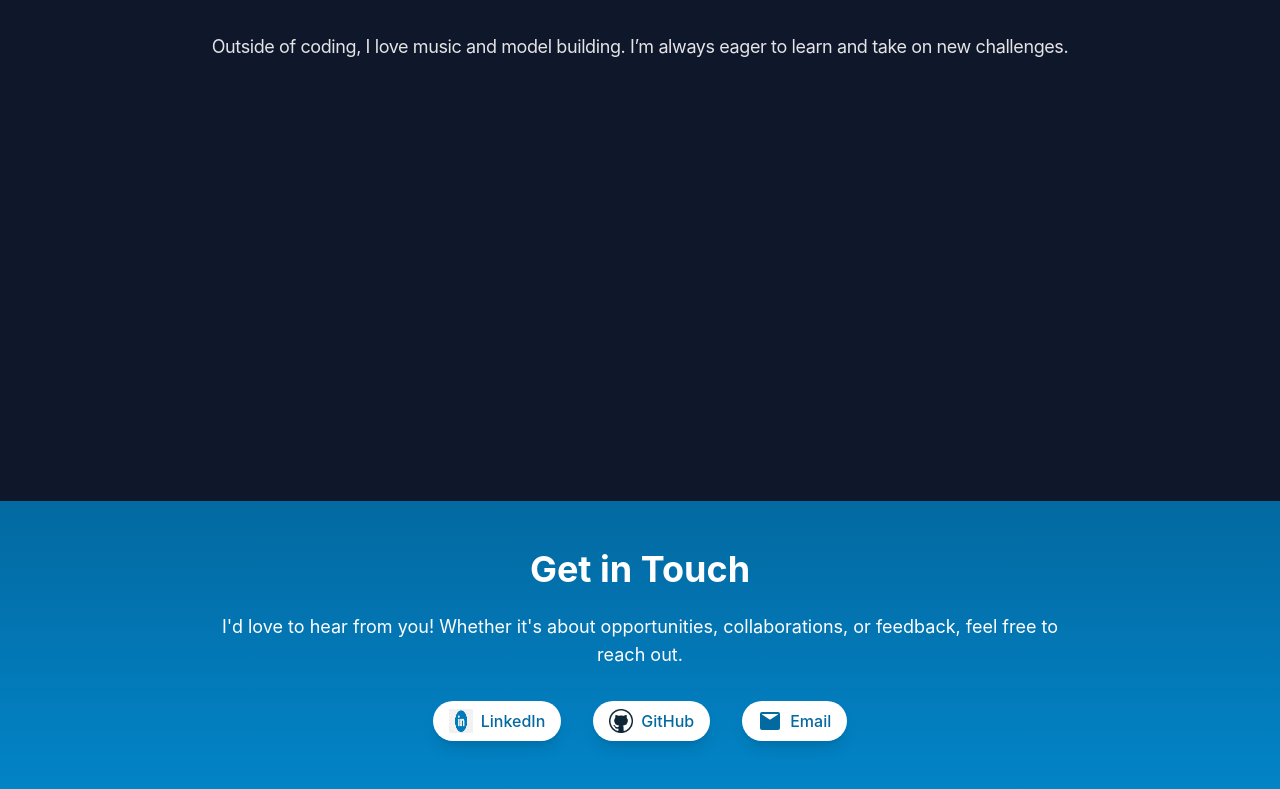
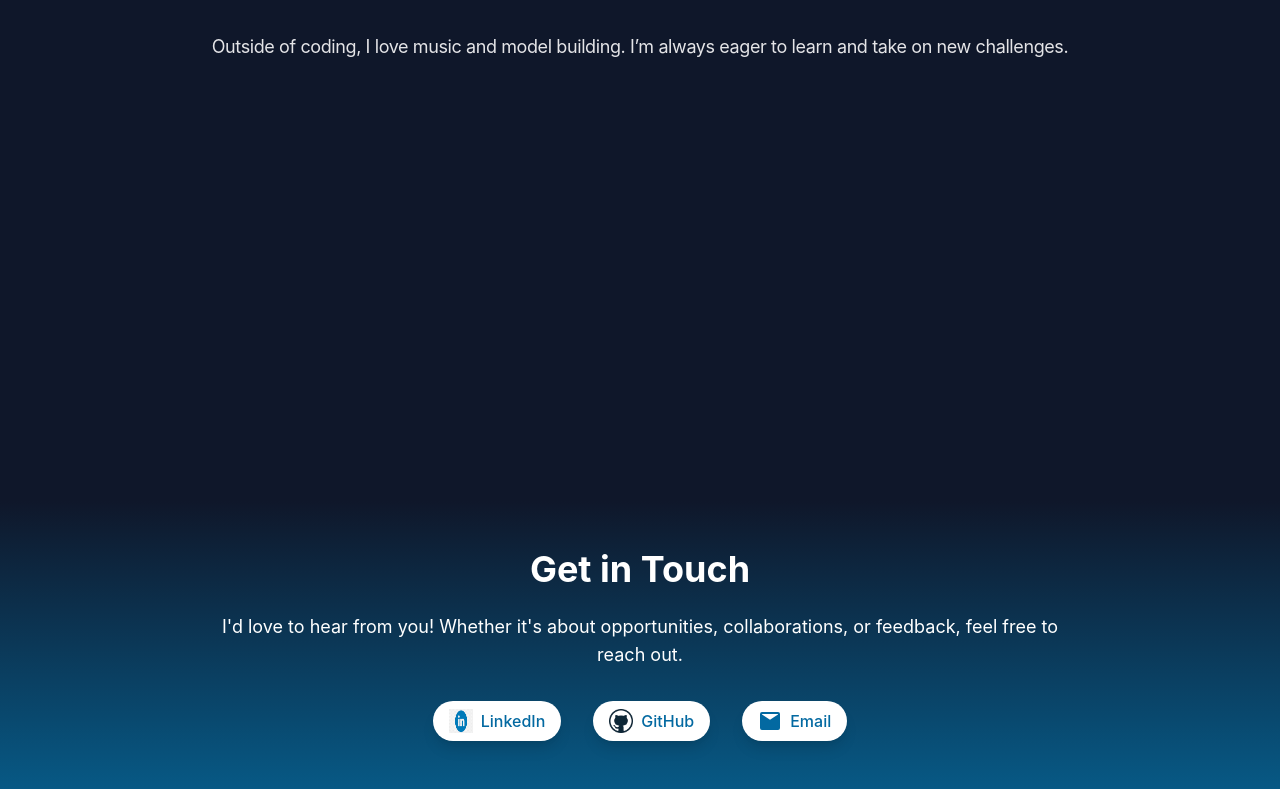
Before and after one commit to davidxv15/Portfolio-2, a React (Vite) app: page / in a window 1280 px wide. Shown: the part 2467-3256 px from the top of the page. Built offline with nearby package versions, Linux system fonts and the light colour scheme; a web font is replaced by a local one.

Commit message:
colors edit

```diff
--- a/src/components/Contact.tsx
+++ b/src/components/Contact.tsx
@@ -2,7 +2,7 @@ import * as React from "react";
 
 const Contact: React.FC = () => {
   return (
-    <section className="bg-gradient-to-b from-sky-700 to-sky-600 py-12" id="contact">
+    <section className="bg-gradient-to-b from-slate-900 to-sky-800 py-12" id="contact">
       <div className="max-w-4xl mx-auto text-center px-4">
         <h2 className="text-3xl md:text-4xl font-bold text-white mb-6">Get in Touch</h2>
         <p className="text-white text-lg mb-8">
```
